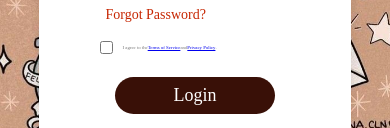
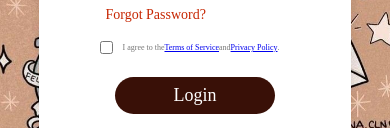
Before and after one commit to Muhe-creator/Front-MagicFood, a plain HTML site: page index.html in a window 390 px wide. Shown: the part 381-509 px from the top of the page. Drawn offline with Linux system fonts and the light colour scheme; a web font is replaced by a local one.

Commit message:
Update index.css

```diff
--- a/index.css
+++ b/index.css
@@ -445,7 +445,7 @@ button:hover {
         width: 80%;
     }
     .terms {
-        font-size: 0.3rem;
+        font-size: 0.5rem;
     }
 
 }
```
